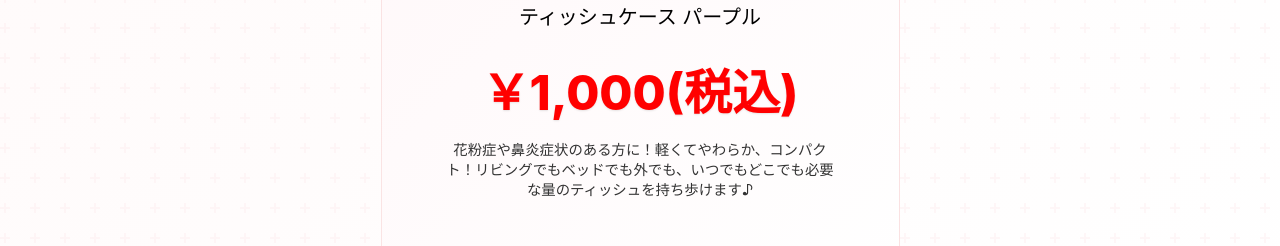
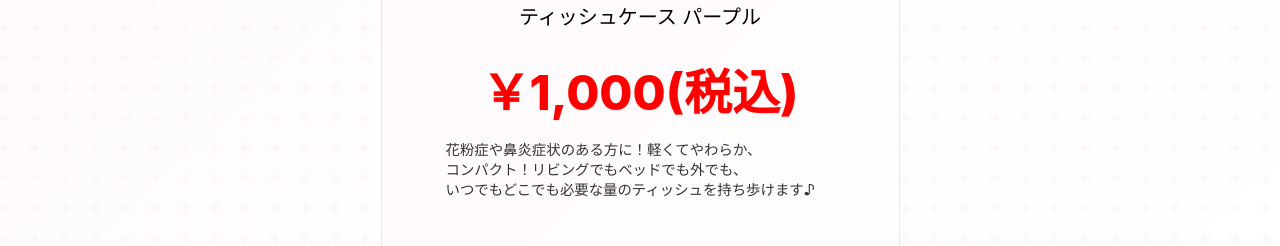
Before and after one commit to MOGU-SS/rakuten_marathon, a website: page index.html in a window 1280 px wide. Shown: the part 3153-3399 px from the top of the page. Drawn offline with Linux system fonts and the light colour scheme.

Commit message:
fix: 商品説明テキストの不自然な改行位置を修正するために index.htmlに  word-break: keep-all; /* 単語の途中での改行を防止 */         overflow-wrap: break-word; /* 長い単語は必要に応じて折り返し */         text-align: left; /* テキストを左揃えに */       }       上記のスタイルを追加

```diff
--- a/index.html
+++ b/index.html
@@ -1769,6 +1769,9 @@
         font-size: 0.9rem;
         line-height: 1.4;
         color: #333;
+        word-break: keep-all; /* 単語の途中での改行を防止 */
+        overflow-wrap: break-word; /* 長い単語は必要に応じて折り返し */
+        text-align: left; /* テキストを左揃えに */
       }
 
       /* 商品なしメッセージのスタイル */
```
